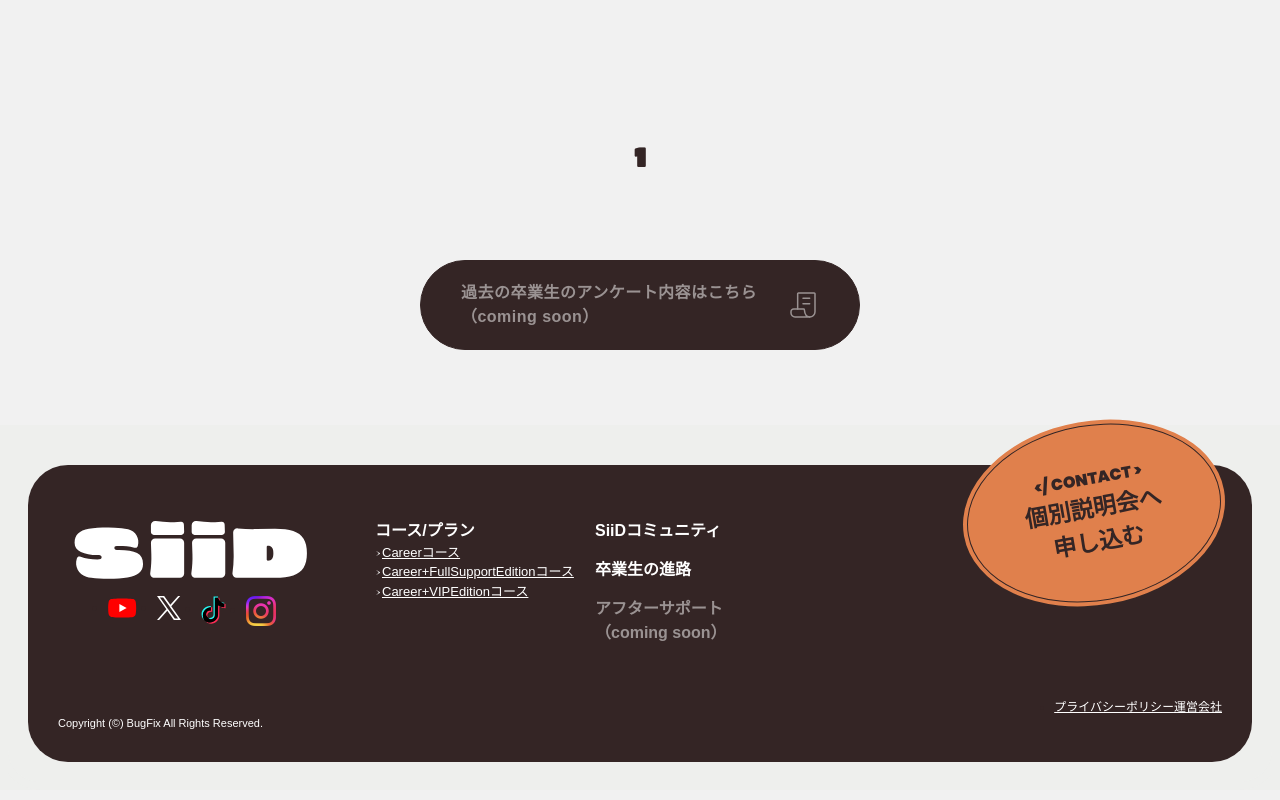
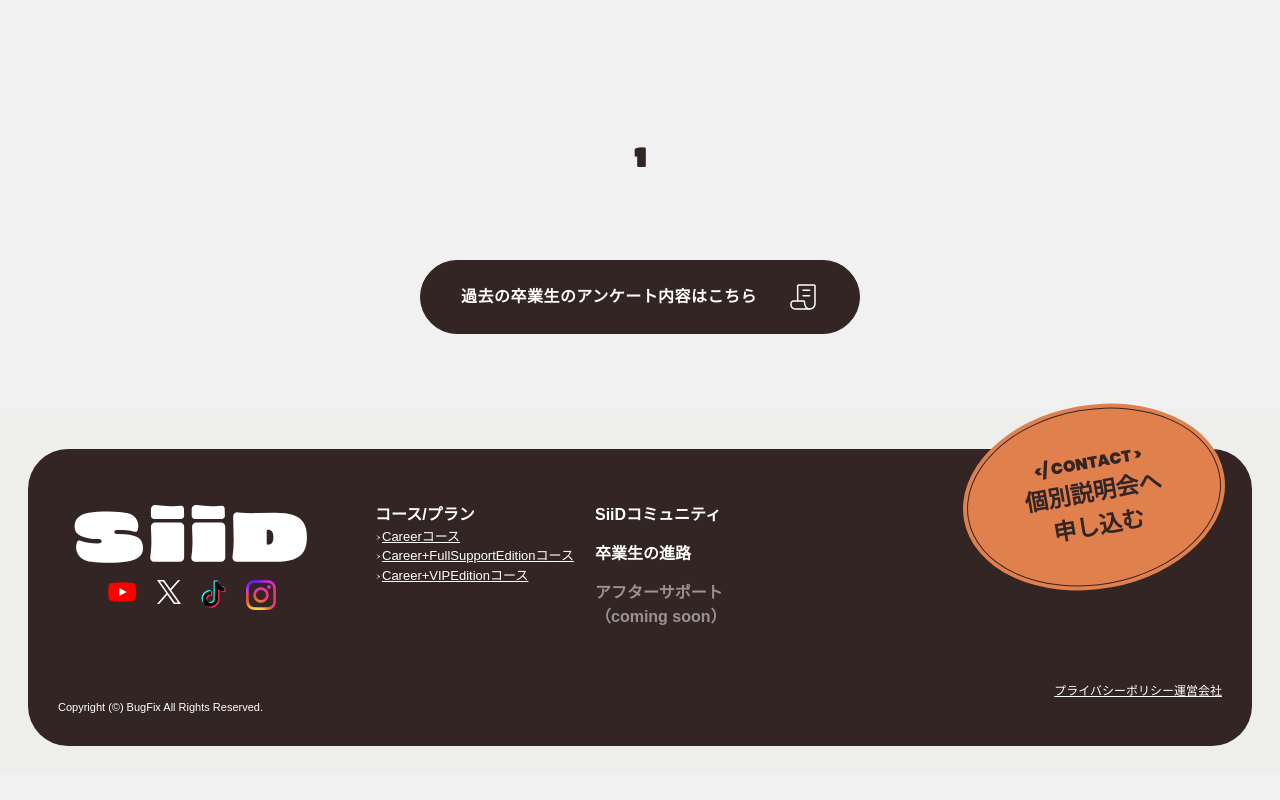
Before and after one commit to seito-developer/siid-web, a Next.js app: page /career-path/1 in a window 1280 px wide. Shown: the part 3358-4158 px from the top of the page. Built offline with nearby package versions, Linux system fonts and the light colour scheme.

Commit message:
fix: 卒業生アンケートリンクを実URLに変更（別タブで開く）
- coming soon の span から <Link target="_blank"> に変更
- Google Docs の公開URLを設定
- 不要になった isComingSoon スタイルを削除

https://claude.ai/code/session_01D4RvYqnDn6A8wCeft9aN8Z

```diff
--- a/src/components/CareerPath/CareerPathList/CareerPathList.module.css
+++ b/src/components/CareerPath/CareerPathList/CareerPathList.module.css
@@ -35,11 +35,6 @@
     align-items: center;
     justify-content: space-between;
     padding: 18px 40px;
-}
-
-.isComingSoon {
-    opacity: 0.5;
-    cursor: not-allowed;
 }
 
 .CareerCard__SurveyText {
--- a/src/components/CareerPath/CareerPathList/CareerPathList.tsx
+++ b/src/components/CareerPath/CareerPathList/CareerPathList.tsx
@@ -1,3 +1,5 @@
+import Link from 'next/link';
+
 import CareerCard from '@/components/CareerPath/CareerCard/CareerCard';
 import CareerModalWrapper from '@/components/CareerPath/CareerModalWrapper/CareerModalWrapper';
 import Pagination from '@/components/CareerPath/Pagination/Pagination';
@@ -73,15 +75,15 @@ export default function CareerPathList({
         />
 
         <div className={styles.CareerPath__SurveyLink}>
-          <span className={`${styles.CareerCard__SurveyLinkAnchor} ${styles.isComingSoon}`}>
+          <Link href="https://docs.google.com/document/d/e/2PACX-1vRZv3ro50YWS5LdR3PSGB3b93omPY854misnktTRAOZ7xgIOj9MRQs4TgybkO3kJLSDzUXiQEoDDaJ4/pub" target="_blank" rel="noopener noreferrer" className={styles.CareerCard__SurveyLinkAnchor}>
             <span className={styles.CareerCard__SurveyText}>
-              過去の卒業生のアンケート内容はこちら（coming soon）
+              過去の卒業生のアンケート内容はこちら
             </span>
 
             <svg width={32} height={32} className={styles.CareerPath__SurveyIcon}>
               <use href="#page-flip" />
             </svg>
-          </span>
+          </Link>
         </div>
       </section>
 
```
